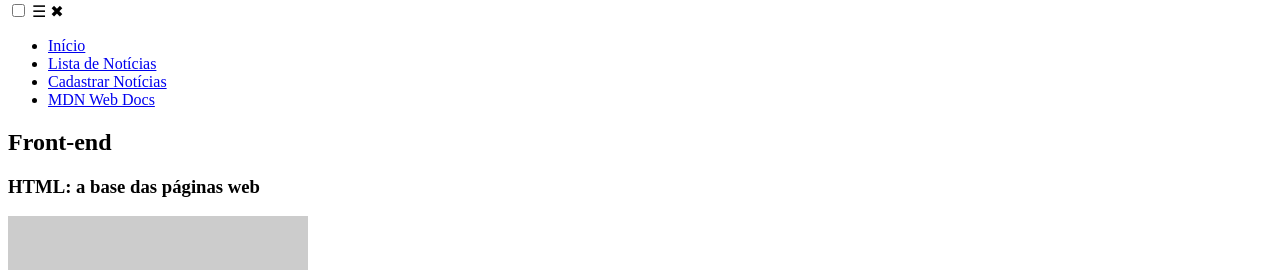
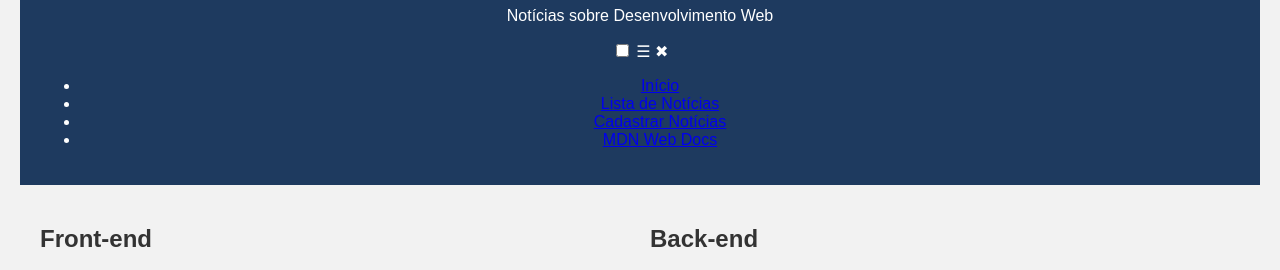
Before and after one commit to dayanerocha08-pixel/site-noticias-web, a plain HTML site: page index2.html in a window 1280 px wide. Shown: the part 113-383 px from the top of the page. Drawn offline with Linux system fonts and the light colour scheme; placeholder pictures from the web are drawn by us.

Commit message:
Update style2.css

```diff
--- a/style2.css
+++ b/style2.css
@@ -1,97 +1,63 @@
-# Conheça o Colab
+/* Layout para computadores */
 
-vetor = [1,2,3,4,5,6,7,8,9,10]
+/* Configuração geral */
+body {
+    font-family: Arial, sans-serif;
+    margin: 0;
+    padding: 20px;
+    background-color: #f2f2f2;
+    color: #333;
+}
 
-print("Valores do vetor:")
+/* Cabeçalho */
+header {
+    background-color: #1e3a5f;
+    color: white;
+    padding: 20px;
+    text-align: center;
+}
 
-for i in range(10):
-  print(vetor[i])
+/* Menu horizontal */
+nav ul {
+    display: flex;
+    justify-content: center;
+    gap: 25px;
+    list-style: none;
+    padding: 15px;
+    background-color: #333;
+}
 
-vetor = []
+nav ul li a {
+    color: white;
+    text-decoration: none;
+}
 
-for i in range(10):
-  numero = int(input("Digite um numero:"))
-  vetor .append(numero)
+/* Conteúdo principal em duas colunas */
+main {
+    display: grid;
+    grid-template-columns: repeat(2, 1fr);
+    gap: 20px;
+    max-width: 1200px;
+    margin: 20px auto;
+}
 
-maior = max(vetor)
-menor = min(vetor)
+/* Notícias */
+article {
+    background-color: white;
+    padding: 20px;
+    border-radius: 8px;
+}
 
-print("Maior valor:", maior)
-print("Indice de maior valor:",
-vetor.index(maior))
+/* Imagens */
+img {
+    max-width: 100%;
+    height: auto;
+}
 
-print("menor valor:", menor)
-print("Indice de menor valor:",
-vetor.index(menor))
-
-
-<div class="markdown-google-sans">
-  <h2>O que é o Colab?</h2>
-</div>
-
-O Colab, ou "Colaboratory", permite escrever e executar Python no navegador e conta com o seguinte:
-- Nenhuma configuração necessária
-- Acesso a GPUs sem custo financeiro
-- Compartilhamento fácil
-
-Não importa se você <strong>estuda</strong>, <strong>é cientista de dados</strong> ou <strong>pesquisa sobre IA</strong>, o Colab pode facilitar seu trabalho. Assista <a href="https://www.youtube.com/watch?v=inN8seMm7UI">Introdução ao Colab</a> ou <a href="https://www.youtube.com/watch?v=rNgswRZ2C1Y">Recursos do Colab que você talvez não conheça</a> para saber mais ou simplesmente comece a usar abaixo!
-
-matriz = []
-
-for i in range(2):
-  linha = []
-  for j in range(2):
-    numero = int(input("Digite um numero: "))
-    linha.append(numero)
-  matriz.append(linha)
-
-print("matriz transposta:")
-
-for j in range(2):
-  for i in range(2):
-    print(matriz[i][j], end=" ")
-  print()
-
-matriz1 = []
-matriz2 = []
-soma = []
-
-
-print("Digite os valores da primeira Matriz:")
-
-for i in range(3):
-  linha = []
-  for j in range(3):
-    valor = (input("Digite um numero:  "))
-    linha.append(valor)
-  matriz1.append(linha)
-
-print("digite os valores da segunda matriz: ")
-
-for i in range(3):
-    linha = []
-    for j in range(3):
-        valor = int(input("digite um numero: "))
-        linha.append(valor)
-    matriz2.append(linha)
-
-for i in range(3):
-    linha = []
-    for j in range(3):
-        linha.append(int(matriz1[i][j]) +
-        int(matriz2[i][j]))
-    soma.append(linha)
-
-print("resultado da soma das matrizes:")
-
-for linha in soma:
-  print(linha)
-
-<div class="markdown-google-sans">
-
-## <strong>Vamos começar</strong>
-</div>
-
-O documento que você está lendo não é uma página da Web estática, mas sim um ambiente interativo chamado <strong>notebook Colab</strong> que permite escrever e executar código.
-
-Por exemplo, aqui está uma <strong>célula de código</strong> com um breve script Python que calcula um valor, armazena-o em uma variável e imprime o resultado:
+/* Rodapé */
+footer {
+    background-color: #1e3a5f;
+    color: white;
+    text-align: center;
+    padding: 15px;
+}
```
